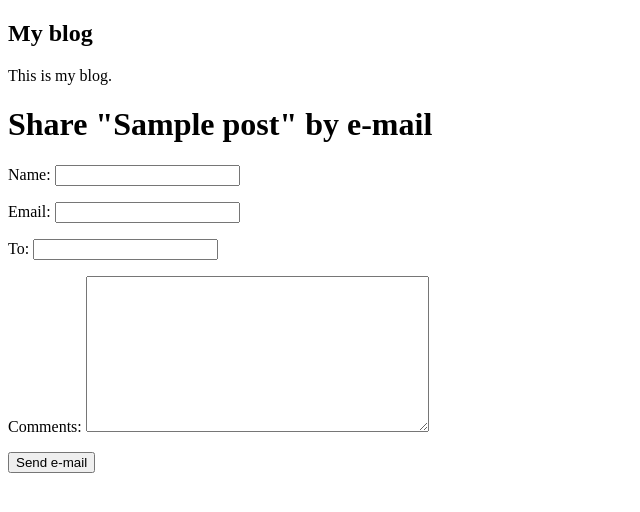
After one commit to OttoAndrey/djangosimple, a Django app: page /simpleblog/1/share/ in a window 1280 px wide. The commit adds this page. Shown: the top 512 px of the page, without its empty margins (0-640 px from the left). Run offline with Django 3.2, Linux system fonts and the light colour scheme; tables that the repository leaves empty hold one stand-in row (values such as "Sample post"); parts of the project's set-up code (start-up, migrations or seed data) failed here and were passed over.

Commit message:
enhancing your blog with advanced features

```diff
--- /dev/null
+++ b/blog/simpleblog/forms.py
@@ -0,0 +1,15 @@
+from django import forms
+from .models import Comment
+
+
+class EmailPostForm(forms.Form):
+    name = forms.CharField(max_length=25)
+    email = forms.EmailField()
+    to = forms.EmailField()
+    comments = forms.CharField(required=False, widget=forms.Textarea)
+
+
+class CommentForm(forms.ModelForm):
+    class Meta:
+        model = Comment
+        fields = ('name', 'email', 'body')
--- a/blog/simpleblog/models.py
+++ b/blog/simpleblog/models.py
@@ -2,7 +2,7 @@ from django.db import models
 from django.utils import timezone
 from django.contrib.auth.models import User
 from django.urls import reverse
-
+from taggit.managers import TaggableManager
 
 class PublishedManager(models.Manager):
     def get_queryset(self):
@@ -29,6 +29,7 @@ class Post(models.Model):
                               default='draft')
     objects = models.Manager()
     published = PublishedManager()
+    tags = TaggableManager()
 
     class Meta:
         ordering = ('-publish',)
@@ -43,3 +44,19 @@ class Post(models.Model):
                              self.publish.day,
                              self.slug]
                        )
+
+
+class Comment(models.Model):
+    post = models.ForeignKey(Post, on_delete=models.CASCADE, related_name='comments')
+    name = models.CharField(max_length=80)
+    email = models.EmailField()
+    body = models.TextField()
+    created = models.DateTimeField(auto_now_add=True)
+    updated = models.DateTimeField(auto_now=True)
+    active = models.BooleanField(default=True)
+
+    class Meta:
+        ordering = ('created', )
+
+    def __str__(self):
+        return f'Comment by {self.name} on {self.post}'
--- a/blog/simpleblog/templates/simpleblog/base.html
+++ b/blog/simpleblog/templates/simpleblog/base.html
@@ -4,16 +4,16 @@
 <head>
     <meta charset="UTF-8">
     <title>{% block title %}{% endblock %}</title>
-    <link href="{% static "css/simpleblog.css" %}" rel="stylesheet">
+    <link href="{% static 'css/simpleblog.css' %}" rel="stylesheet">
 </head>
 <body>
+    <div id="sidebar">
+        <h2>My blog</h2>
+            <p>This is my blog.</p>
+    </div>
     <div id="content">
         {% block content %}
         {% endblock %}
     </div>
-    <div id="sidebar">
-        <h2>My blog</h2>
-            <p>This is my blog.</p>
-    </div>
 </body>
 </html>
--- /dev/null
+++ b/blog/simpleblog/templates/simpleblog/post/share.html
@@ -0,0 +1,19 @@
+{% extends "simpleblog/base.html" %}
+
+{% block title %}Share a post{% endblock %}
+
+{% block content %}
+    {% if sent %}
+        <h1>E-mail successfully sent</h1>
+        <p>
+            "{{ post.title }}" was successfully sent to {{ form.cleaned_data.to }}.
+        </p>
+    {% else %}
+        <h1>Share "{{ post.title }}" by e-mail</h1>
+        <form action="." method="post">
+            {{ form.as_p}}
+            {% csrf_token %}
+            <input type="submit" value="Send e-mail">
+        </form>
+    {% endif %}
+{% endblock %}
--- a/blog/simpleblog/urls.py
+++ b/blog/simpleblog/urls.py
@@ -5,7 +5,9 @@ app_name = 'simpleblog'
 
 urlpatterns = [
     # post views
-    #path('', views.post_list, name='post_list'),
-    path('', views.PostListView.as_view(), name='post_list'),
+    path('', views.post_list, name='post_list'),
+    #path('', views.PostListView.as_view(), name='post_list'),
     path('<int:year>/<int:month>/<int:day>/<slug:post>/', views.post_detail, name='post_detail'),
+    path('<int:post_id>/share/', views.post_share, name='post_share'),
+    path('tag/<slug:tag_slug>/', views.post_list, name='post_list_by_tag'),
 ]
--- a/blog/simpleblog/views.py
+++ b/blog/simpleblog/views.py
@@ -1,7 +1,13 @@
+from django.core.mail import send_mail
+from django.core.paginator import Paginator, EmptyPage, PageNotAnInteger
 from django.shortcuts import render, get_object_or_404
+from django.views.generic import ListView
+from taggit.models import Tag
+
+from .forms import EmailPostForm, CommentForm
 from .models import Post
-from django.core.paginator import Paginator, EmptyPage, PageNotAnInteger
-from django.views.generic import ListView
+from django.db.models import Count
+
 
 class PostListView(ListView):
     queryset = Post.published.all()
@@ -9,8 +15,15 @@ class PostListView(ListView):
     paginate_by = 2
     template_name = 'simpleblog/post/list.html'
 
-def post_list(request):
+
+def post_list(request, tag_slug=None):
     object_list = Post.published.all()
+    tag = None
+
+    if tag_slug:
+        tag = get_object_or_404(Tag, slug=tag_slug)
+        object_list = object_list.filter(tags__in=[tag])
+
     paginator = Paginator(object_list, 2)  # 5 постов на каждой странице
     page = request.GET.get('page')
     try:
@@ -21,10 +34,57 @@ def post_list(request):
     except EmptyPage:
         # Если страница вне диапазона, то отправляет последнюю страницу результатов
         posts = paginator.page(paginator.num_pages)
-    return render(request, 'simpleblog/post/list.html', {'page': page, 'posts': posts})
+    return render(request, 'simpleblog/post/list.html', {'page': page, 'posts': posts, 'tag': tag})
 
 
 def post_detail(request, year, month, day, post):
     post = get_object_or_404(Post, slug=post, status='published', publish__year=year, publish__month=month,
                              publish__day=day)
-    return render(request, 'simpleblog/post/detail.html', {'post': post})
+
+    # List of active comments for this post
+    comments = post.comments.filter(active=True)
+
+    new_comment = None
+
+    if request.method == 'POST':
+        # A comment was posted
+        comment_form = CommentForm(data=request.POST)
+        if comment_form.is_valid():
+            # Create Comment object but don't save to database yet
+            new_comment = comment_form.save(commit=False)
+            # Assign the current post to the comment
+            new_comment.post = post
+            # Save the comment to the database
+            new_comment.save()
+    else:
+        comment_form = CommentForm()
+
+    # List of similar posts
+    post_tags_ids = post.tags.values_list('id', flat=True)
+    similar_posts = Post.published.filter(tags__in=post_tags_ids).exclude(id=post.id)
+    similar_posts = similar_posts.annotate(same_tags=Count('tags')).order_by('-same_tags', '-publish')[:4]
+
+    return render(request, 'simpleblog/post/detail.html', {'post': post, 'comments': comments, 'new_comment': new_comment,
+                                                           'comment_form': comment_form, 'similar_posts': similar_posts})
+
+
+def post_share(request, post_id):
+    # Retrieve post by id
+    post = get_object_or_404(Post, id=post_id, status='published')
+    sent = False
+
+    if request.method == 'POST':
+        # Form was submitted
+        form = EmailPostForm(request.POST)
+        if form.is_valid():
+            # Form fields passed validation
+            cd = form.cleaned_data
+            # ... send email
+            post_url = request.build_absolute_uri(post.get_absolute_url())
+            subject = f'{cd["name"]} ({cd["email"]}) recommends you reading "{post.title}"'
+            message = f'Read "{post.title}" at {post_url}\n\n{cd["name"]}\'s comments: {cd["comments"]}'
+            send_mail(subject, message, 'ottotruepro@gmail.com', [cd['to']])
+            sent = True
+    else:
+        form = EmailPostForm()
+    return render(request, 'simpleblog/post/share.html', {'post': post, 'form': form, 'sent': sent})
```
Also changed, not shown: blog/blog/settings.py (+7 -0 lines), blog/simpleblog/admin.py (+8 -1 lines), blog/simpleblog/templates/simpleblog/post/detail.html (+45 -0 lines), blog/simpleblog/templates/simpleblog/post/list.html (+16 -1 lines), blog/simpleblog/migrations/0002_comment.py (added), blog/simpleblog/migrations/0003_post_tags.py (added).
